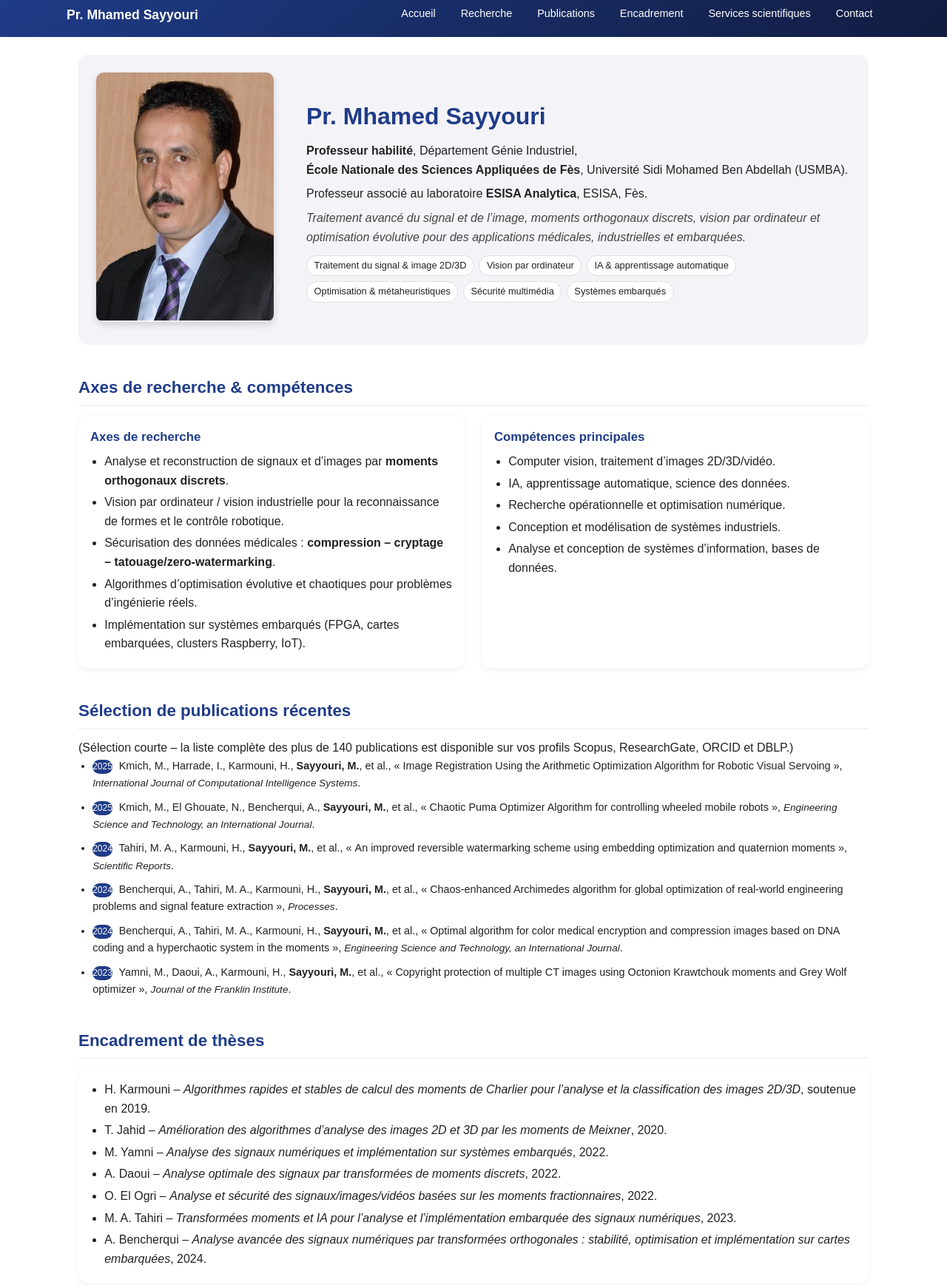
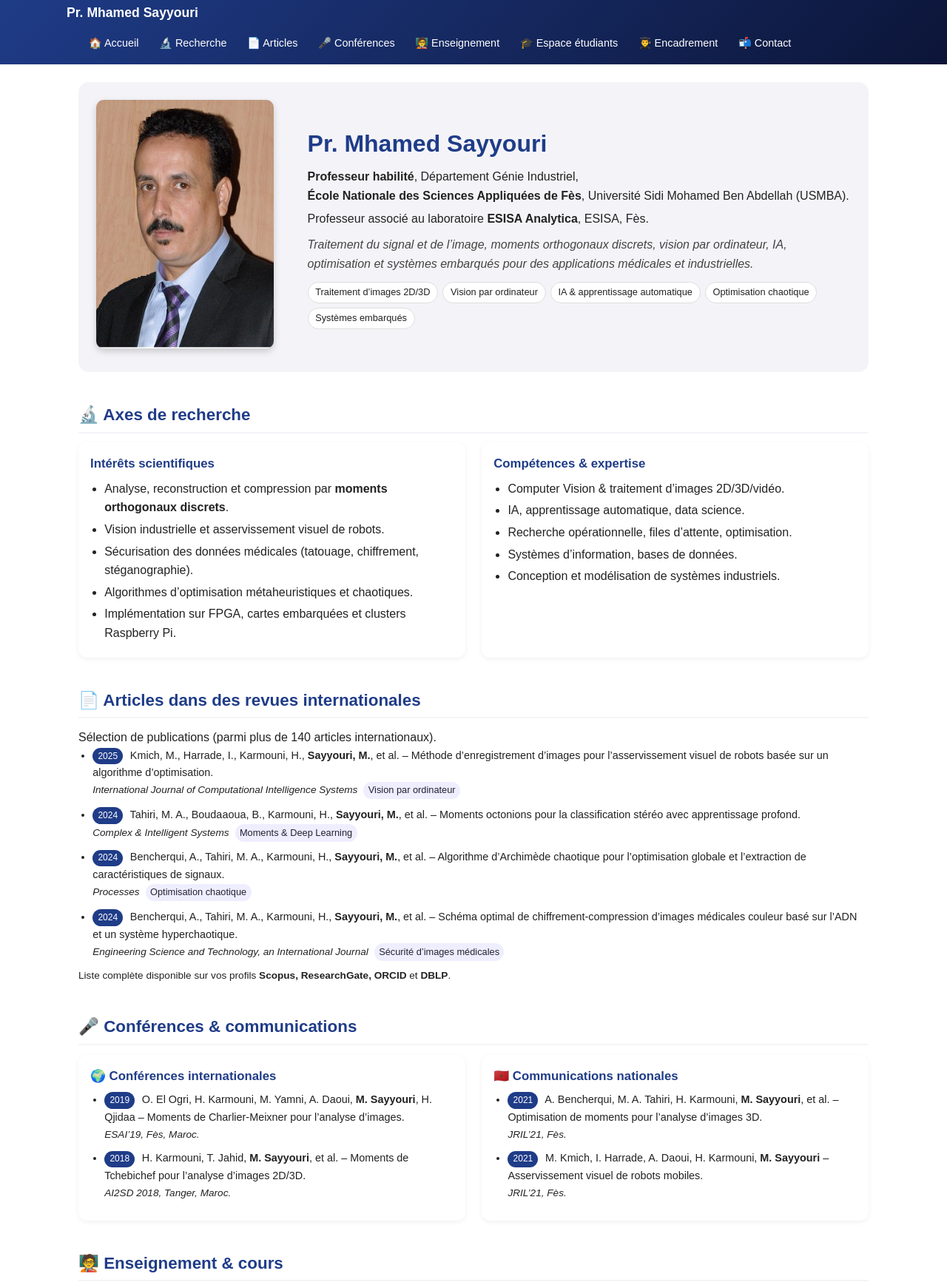
Before and after one commit to mhamedsayyouri/mhamedsayyouri.github.io, a plain HTML site: page index.html in a window 1280 px wide. Shown: the part 10-1747 px from the top of the page at 74% size. Drawn offline with Linux system fonts and the light colour scheme.

```diff
--- a/index.html
+++ b/index.html
@@ -5,30 +5,31 @@
   <title>Pr. Mhamed Sayyouri – Site personnel</title>
   <meta name="viewport" content="width=device-width, initial-scale=1">
   <meta name="description"
-        content="Pr. Mhamed Sayyouri – ENSA Fès, USMBA. Recherche en traitement du signal et de l'image, vision par ordinateur, intelligence artificielle et optimisation évolutive.">
+        content="Pr. Mhamed Sayyouri – ENSA Fès, USMBA. Recherche en traitement du signal et de l'image, vision par ordinateur, IA, optimisation et enseignement.">
   <style>
     :root{
       --primary:#1f3c88;
       --secondary:#f4f4f8;
       --accent:#8c4ba8;
+      --bg:#ffffff;
       --text:#222;
     }
     *{box-sizing:border-box;margin:0;padding:0;}
     body{
       font-family:Arial,Helvetica,sans-serif;
+      background:var(--bg);
       color:var(--text);
-      background:#ffffff;
       line-height:1.6;
     }
     a{color:var(--primary);text-decoration:none;}
     a:hover{text-decoration:underline;}
     header{
-      background:linear-gradient(135deg,var(--primary),#111c40);
+      background:linear-gradient(135deg,var(--primary),#0c1538);
       color:#fff;
-      padding:1rem 1.5rem;
+      padding:0.8rem 1.2rem;
       position:sticky;
       top:0;
-      z-index:10;
+      z-index:50;
     }
     .nav-container{
       max-width:1100px;
@@ -37,26 +38,29 @@
       align-items:center;
       justify-content:space-between;
       gap:1rem;
+      flex-wrap:wrap;
     }
     .logo-title{
+      font-weight:bold;
       font-size:1.1rem;
-      font-weight:bold;
     }
     nav ul{
       list-style:none;
       display:flex;
       flex-wrap:wrap;
-      gap:0.8rem;
+      gap:0.4rem;
       font-size:0.9rem;
     }
     nav a{
       color:#fff;
-      padding:0.3rem 0.6rem;
+      padding:0.25rem 0.6rem;
       border-radius:999px;
       border:1px solid transparent;
+      white-space:nowrap;
     }
     nav a:hover{
       border-color:#fff;
+      background:rgba(255,255,255,0.1);
     }
     main{
       max-width:1100px;
@@ -67,10 +71,7 @@
       margin-bottom:2.5rem;
     }
     h1,h2,h3{color:var(--primary);}
-    h1{
-      font-size:2rem;
-      margin-bottom:0.5rem;
-    }
+    h1{font-size:2rem;margin-bottom:0.4rem;}
     h2{
       font-size:1.4rem;
       margin-bottom:0.8rem;
@@ -81,7 +82,7 @@
     .hero{
       display:grid;
       grid-template-columns:260px minmax(0,1fr);
-      gap:1.5rem;
+      gap:1.6rem;
       align-items:center;
       background:var(--secondary);
       padding:1.5rem;
@@ -91,13 +92,13 @@
       width:100%;
       max-width:240px;
       border-radius:10px;
-      box-shadow:0 4px 10px rgba(0,0,0,0.15);
+      box-shadow:0 4px 10px rgba(0,0,0,0.18);
       object-fit:cover;
     }
-    .hero-info p{margin-bottom:0.4rem;}
+    .hero-info p{margin-bottom:0.35rem;}
     .tagline{
+      margin-top:0.6rem;
       font-style:italic;
-      margin-top:0.5rem;
       color:#444;
     }
     .chips{
@@ -116,16 +117,16 @@
     .two-cols{
       display:grid;
       grid-template-columns:repeat(auto-fit,minmax(260px,1fr));
-      gap:1.5rem;
+      gap:1.4rem;
     }
-    ul{margin-left:1.2rem;}
-    li{margin-bottom:0.25rem;}
     .card{
       background:#fff;
       border-radius:12px;
       padding:1rem;
-      box-shadow:0 2px 8px rgba(0,0,0,0.06);
+      box-shadow:0 2px 6px rgba(0,0,0,0.06);
     }
+    ul{margin-left:1.2rem;}
+    li{margin-bottom:0.25rem;}
     .pub-list li{
       margin-bottom:0.6rem;
       font-size:0.9rem;
@@ -134,28 +135,28 @@
     .year-badge{
       display:inline-block;
       font-size:0.75rem;
-      padding:0.1rem 0.f4rem;
+      padding:0.1rem 0.45rem;
       border-radius:999px;
       background:var(--primary);
       color:#fff;
-      margin-right:0.3rem;
+      margin-right:0.35rem;
+    }
+    .pill{
+      display:inline-block;
+      font-size:0.8rem;
+      padding:0.1rem 0.4rem;
+      border-radius:999px;
+      background:#eef;
+      color:#223;
+      margin-left:0.25rem;
     }
     .contact-grid{
       display:grid;
       grid-template-columns:minmax(0,1.4fr) minmax(0,1fr);
-      gap:1.5rem;
-    }
-    .badge{
-      display:inline-block;
-      background:var(--accent);
-      color:#fff;
-      padding:0.15rem 0.5rem;
-      border-radius:999px;
-      font-size:0.75rem;
-      margin-left:0.3rem;
+      gap:1.4rem;
     }
     footer{
-      background:#111c40;
+      background:#0c1538;
       color:#eee;
       text-align:center;
       padding:1rem;
@@ -178,19 +179,21 @@
     <div class="logo-title">Pr. Mhamed Sayyouri</div>
     <nav>
       <ul>
-        <li><a href="#apropos">Accueil</a></li>
-        <li><a href="#interets">Recherche</a></li>
-        <li><a href="#publications">Publications</a></li>
-        <li><a href="#encadrement">Encadrement</a></li>
-        <li><a href="#services">Services scientifiques</a></li>
-        <li><a href="#contact">Contact</a></li>
+        <li><a href="#apropos">🏠 Accueil</a></li>
+        <li><a href="#recherche">🔬 Recherche</a></li>
+        <li><a href="#articles">📄 Articles</a></li>
+        <li><a href="#conferences">🎤 Conférences</a></li>
+        <li><a href="#enseignement">🧑‍🏫 Enseignement</a></li>
+        <li><a href="#etudiants">🎓 Espace étudiants</a></li>
+        <li><a href="#encadrement">👨‍🎓 Encadrement</a></li>
+        <li><a href="#contact">📬 Contact</a></li>
       </ul>
     </nav>
   </div>
 </header>
 
 <main>
-  <!-- Section Accueil -->
+  <!-- ACCUEIL -->
   <section id="apropos">
     <div class="hero">
       <div>
@@ -202,197 +205,214 @@
            <strong>École Nationale des Sciences Appliquées de Fès</strong>, Université Sidi Mohamed Ben Abdellah (USMBA).</p>
         <p>Professeur associé au laboratoire <strong>ESISA Analytica</strong>, ESISA, Fès.</p>
         <p class="tagline">
-          Traitement avancé du signal et de l’image, moments orthogonaux discrets,
-          vision par ordinateur et optimisation évolutive pour des applications médicales,
-          industrielles et embarquées.
+          Traitement du signal et de l’image, moments orthogonaux discrets,
+          vision par ordinateur, IA, optimisation et systèmes embarqués
+          pour des applications médicales et industrielles.
         </p>
         <div class="chips">
-          <span class="chip">Traitement du signal & image 2D/3D</span>
+          <span class="chip">Traitement d’images 2D/3D</span>
           <span class="chip">Vision par ordinateur</span>
           <span class="chip">IA & apprentissage automatique</span>
-          <span class="chip">Optimisation & métaheuristiques</span>
-          <span class="chip">Sécurité multimédia</span>
+          <span class="chip">Optimisation chaotique</span>
           <span class="chip">Systèmes embarqués</span>
         </div>
       </div>
     </div>
   </section>
 
-  <!-- Section Intérêts & compétences -->
-  <section id="interets">
-    <h2>Axes de recherche & compétences</h2>
+  <!-- RECHERCHE -->
+  <section id="recherche">
+    <h2>🔬 Axes de recherche</h2>
     <div class="two-cols">
       <div class="card">
-        <h3>Axes de recherche</h3>
+        <h3>Intérêts scientifiques</h3>
         <ul>
-          <li>Analyse et reconstruction de signaux et d’images par <strong>moments orthogonaux discrets</strong>.</li>
-          <li>Vision par ordinateur / vision industrielle pour la reconnaissance de formes et le contrôle robotique.</li>
-          <li>Sécurisation des données médicales : <strong>compression – cryptage – tatouage/zero-watermarking</strong>.</li>
-          <li>Algorithmes d’optimisation évolutive et chaotiques pour problèmes d’ingénierie réels.</li>
-          <li>Implémentation sur systèmes embarqués (FPGA, cartes embarquées, clusters Raspberry, IoT).</li>
+          <li>Analyse, reconstruction et compression par <strong>moments orthogonaux discrets</strong>.</li>
+          <li>Vision industrielle et asservissement visuel de robots.</li>
+          <li>Sécurisation des données médicales (tatouage, chiffrement, stéganographie).</li>
+          <li>Algorithmes d’optimisation métaheuristiques et chaotiques.</li>
+          <li>Implémentation sur FPGA, cartes embarquées et clusters Raspberry Pi.</li>
         </ul>
       </div>
       <div class="card">
-        <h3>Compétences principales</h3>
+        <h3>Compétences & expertise</h3>
         <ul>
-          <li>Computer vision, traitement d’images 2D/3D/vidéo.</li>
-          <li>IA, apprentissage automatique, science des données.</li>
-          <li>Recherche opérationnelle et optimisation numérique.</li>
+          <li>Computer Vision & traitement d’images 2D/3D/vidéo.</li>
+          <li>IA, apprentissage automatique, data science.</li>
+          <li>Recherche opérationnelle, files d’attente, optimisation.</li>
+          <li>Systèmes d’information, bases de données.</li>
           <li>Conception et modélisation de systèmes industriels.</li>
-          <li>Analyse et conception de systèmes d’information, bases de données.</li>
         </ul>
       </div>
     </div>
   </section>
 
-  <!-- Section Publications -->
-  <section id="publications">
-    <h2>Sélection de publications récentes</h2>
-    <p>
-      (Sélection courte – la liste complète des plus de 140 publications est disponible sur vos profils
-      Scopus, ResearchGate, ORCID et DBLP.)
-    </p>
+  <!-- ARTICLES -->
+  <section id="articles">
+    <h2>📄 Articles dans des revues internationales</h2>
+    <p>Sélection de publications (parmi plus de 140 articles internationaux).</p>
     <ul class="pub-list">
       <li>
         <span class="year-badge">2025</span>
-        Kmich, M., Harrade, I., Karmouni, H., <strong>Sayyouri, M.</strong>, et al.,
-        «&nbsp;Image Registration Using the Arithmetic Optimization Algorithm for Robotic Visual Servoing&nbsp;»,
-        <span class="pub-venue">International Journal of Computational Intelligence Systems</span>.
-      </li>
-      <li>
-        <span class="year-badge">2025</span>
-        Kmich, M., El Ghouate, N., Bencherqui, A., <strong>Sayyouri, M.</strong>, et al.,
-        «&nbsp;Chaotic Puma Optimizer Algorithm for controlling wheeled mobile robots&nbsp;»,
-        <span class="pub-venue">Engineering Science and Technology, an International Journal</span>.
+        Kmich, M., Harrade, I., Karmouni, H., <strong>Sayyouri, M.</strong>, et al. –
+        Méthode d’enregistrement d’images pour l’asservissement visuel de robots basée sur un algorithme d’optimisation.<br>
+        <span class="pub-venue">International Journal of Computational Intelligence Systems</span>
+        <span class="pill">Vision par ordinateur</span>
       </li>
       <li>
         <span class="year-badge">2024</span>
-        Tahiri, M. A., Karmouni, H., <strong>Sayyouri, M.</strong>, et al.,
-        «&nbsp;An improved reversible watermarking scheme using embedding optimization and quaternion moments&nbsp;»,
-        <span class="pub-venue">Scientific Reports</span>.
+        Tahiri, M. A., Boudaaoua, B., Karmouni, H., <strong>Sayyouri, M.</strong>, et al. –
+        Moments octonions pour la classification stéréo avec apprentissage profond.<br>
+        <span class="pub-venue">Complex & Intelligent Systems</span>
+        <span class="pill">Moments & Deep Learning</span>
       </li>
       <li>
         <span class="year-badge">2024</span>
-        Bencherqui, A., Tahiri, M. A., Karmouni, H., <strong>Sayyouri, M.</strong>, et al.,
-        «&nbsp;Chaos-enhanced Archimedes algorithm for global optimization of real-world engineering problems and signal feature extraction&nbsp;»,
-        <span class="pub-venue">Processes</span>.
+        Bencherqui, A., Tahiri, M. A., Karmouni, H., <strong>Sayyouri, M.</strong>, et al. –
+        Algorithme d’Archimède chaotique pour l’optimisation globale et l’extraction de caractéristiques de signaux.<br>
+        <span class="pub-venue">Processes</span>
+        <span class="pill">Optimisation chaotique</span>
       </li>
       <li>
         <span class="year-badge">2024</span>
-        Bencherqui, A., Tahiri, M. A., Karmouni, H., <strong>Sayyouri, M.</strong>, et al.,
-        «&nbsp;Optimal algorithm for color medical encryption and compression images based on DNA coding and a hyperchaotic system in the moments&nbsp;»,
-        <span class="pub-venue">Engineering Science and Technology, an International Journal</span>.
-      </li>
-      <li>
-        <span class="year-badge">2023</span>
-        Yamni, M., Daoui, A., Karmouni, H., <strong>Sayyouri, M.</strong>, et al.,
-        «&nbsp;Copyright protection of multiple CT images using Octonion Krawtchouk moments and Grey Wolf optimizer&nbsp;»,
-        <span class="pub-venue">Journal of the Franklin Institute</span>.
+        Bencherqui, A., Tahiri, M. A., Karmouni, H., <strong>Sayyouri, M.</strong>, et al. –
+        Schéma optimal de chiffrement-compression d’images médicales couleur basé sur l’ADN et un système hyperchaotique.<br>
+        <span class="pub-venue">Engineering Science and Technology, an International Journal</span>
+        <span class="pill">Sécurité d’images médicales</span>
       </li>
     </ul>
+    <p style="font-size:0.85rem;margin-top:0.5rem;">
+      Liste complète disponible sur vos profils <strong>Scopus, ResearchGate, ORCID</strong> et <strong>DBLP</strong>.
+    </p>
   </section>
 
-  <!-- Section Encadrement -->
-  <section id="encadrement">
-    <h2>Encadrement de thèses</h2>
-    <div class="card">
-      <ul>
-        <li>H. Karmouni – <em>Algorithmes rapides et stables de calcul des moments de Charlier pour l’analyse et la classification des images 2D/3D</em>, soutenue en 2019.</li>
-        <li>T. Jahid – <em>Amélioration des algorithmes d’analyse des images 2D et 3D par les moments de Meixner</em>, 2020.</li>
-        <li>M. Yamni – <em>Analyse des signaux numériques et implémentation sur systèmes embarqués</em>, 2022.</li>
-        <li>A. Daoui – <em>Analyse optimale des signaux par transformées de moments discrets</em>, 2022.</li>
-        <li>O. El Ogri – <em>Analyse et sécurité des signaux/images/vidéos basées sur les moments fractionnaires</em>, 2022.</li>
-        <li>M. A. Tahiri – <em>Transformées moments et IA pour l’analyse et l’implémentation embarquée des signaux numériques</em>, 2023.</li>
-        <li>A. Bencherqui – <em>Analyse avancée des signaux numériques par transformées orthogonales : stabilité, optimisation et implémentation sur cartes embarquées</em>, 2024.</li>
-      </ul>
-    </div>
-  </section>
-<section id="enseignement">
-  <h2>Enseignement & Activités pédagogiques</h2>
-
-  <div class="card">
-    <h3>Modules enseignés</h3>
-    <ul>
-      <li>Analyse et Traitement d’Images 2D/3D</li>
-      <li>Vision par Ordinateur & Vision Industrielle</li>
-      <li>Optimisation & Métaheuristiques</li>
-      <li>Théorie des Graphes</li>
-      <li>Intelligence Artificielle</li>
-      <li>Bases de Données & Systèmes d'Information</li>
-      <li>Files d’Attente & Recherche Opérationnelle</li>
-      <li>Systèmes Embarqués & Temps Réel</li>
-    </ul>
-  </div>
-
-  <br>
-
-  <div class="card">
-    <h3>Cours & Supports pédagogiques</h3>
-    <ul>
-      <li>
-        <a href="cours/IA.pdf" target="_blank">Cours Intelligence Artificielle (PDF)</a>
-      </li>
-      <li>
-        <a href="cours/vision.pdf" target="_blank">Traitement d’Images & Vision par Ordinateur</a>
-      </li>
-      <li>
-        <a href="cours/optimisation.pdf" target="_blank">Optimisation & Métaheuristiques</a>
-      </li>
-      <li>
-        <a href="cours/graphes.pdf" target="_blank">Théorie des Graphes</a>
-      </li>
-      <li>
-        <a href="cours/bd.pdf" target="_blank">Bases de Données</a>
-      </li>
-      <li>
-        <a href="cours/queues.pdf" target="_blank">Files d’Attente</a>
-      </li>
-      <li>
-        <a href="cours/embarqués.pdf" target="_blank">Systèmes Embarqués</a>
-      </li>
-    </ul>
-
-    <p style="font-size:0.85rem; margin-top:0.7rem;">
-      (*Ajoutez les fichiers PDF dans un dossier <strong>cours/</strong> dans votre dépôt GitHub.*)
-    </p>
-  </div>
-</section>
-
-
-
-<li><a href="#enseignement">Enseignement 📘</a></li>
-
-  <!-- Section Services -->
-  <section id="services">
-    <h2>Services scientifiques & éditoriaux</h2>
+  <!-- CONFERENCES -->
+  <section id="conferences">
+    <h2>🎤 Conférences & communications</h2>
     <div class="two-cols">
       <div class="card">
-        <h3>Responsabilités</h3>
-        <ul>
-          <li>Membre du laboratoire <strong>LISA</strong> (Laboratoire d’Ingénierie, Systèmes et Applications).</li>
-          <li>Chef de l’équipe <strong>Automatique, Signaux et Systèmes (EASS)</strong>.</li>
-          <li>Organisation et comités scientifiques de plusieurs conférences (ICDTA, ESAI, CPI, ISCV, etc.).</li>
+        <h3>🌍 Conférences internationales</h3>
+        <ul class="pub-list">
+          <li>
+            <span class="year-badge">2019</span>
+            O. El Ogri, H. Karmouni, M. Yamni, A. Daoui, <strong>M. Sayyouri</strong>, H. Qjidaa –
+            Moments de Charlier-Meixner pour l’analyse d’images.<br>
+            <span class="pub-venue">ESAI’19, Fès, Maroc.</span>
+          </li>
+          <li>
+            <span class="year-badge">2018</span>
+            H. Karmouni, T. Jahid, <strong>M. Sayyouri</strong>, et al. –
+            Moments de Tchebichef pour l’analyse d’images 2D/3D.<br>
+            <span class="pub-venue">AI2SD 2018, Tanger, Maroc.</span>
+          </li>
         </ul>
       </div>
       <div class="card">
-        <h3>Activités éditoriales <span class="badge">Éditeur & reviewer</span></h3>
-        <ul>
-          <li>Éditeur académique : <em>International Journal of Digital Multimedia Broadcasting</em>, <em>Advances in Mathematical Physics</em>, <em>The Scientific World Journal</em>.</li>
-          <li>Relecteur pour de nombreuses revues (IEEE Transactions on Image Processing, Pattern Recognition, Expert Systems with Applications, Signal Processing, Sensors, Applied Sciences, etc.).</li>
+        <h3>🇲🇦 Communications nationales</h3>
+        <ul class="pub-list">
+          <li>
+            <span class="year-badge">2021</span>
+            A. Bencherqui, M. A. Tahiri, H. Karmouni, <strong>M. Sayyouri</strong>, et al. –
+            Optimisation de moments pour l’analyse d’images 3D.<br>
+            <span class="pub-venue">JRIL’21, Fès.</span>
+          </li>
+          <li>
+            <span class="year-badge">2021</span>
+            M. Kmich, I. Harrade, A. Daoui, H. Karmouni, <strong>M. Sayyouri</strong> –
+            Asservissement visuel de robots mobiles.<br>
+            <span class="pub-venue">JRIL’21, Fès.</span>
+          </li>
         </ul>
       </div>
     </div>
   </section>
 
-  <!-- Section Contact -->
+  <!-- ENSEIGNEMENT -->
+  <section id="enseignement">
+    <h2>🧑‍🏫 Enseignement & cours</h2>
+    <div class="two-cols">
+      <div class="card">
+        <h3>Modules enseignés</h3>
+        <ul>
+          <li>Analyse et traitement d’images 2D/3D & Vision industrielle.</li>
+          <li>Intelligence artificielle et apprentissage automatique.</li>
+          <li>Optimisation & métaheuristiques, recherche opérationnelle, files d’attente.</li>
+          <li>Systèmes embarqués & temps réel.</li>
+          <li>Théorie des graphes.</li>
+          <li>Bases de données & systèmes d’information.</li>
+        </ul>
+      </div>
+      <div class="card">
+        <h3>Supports de cours (exemples)</h3>
+        <p style="font-size:0.9rem;">
+          Placez vos polycopiés dans un dossier <code>cours/</code> du dépôt, puis liez-les ici.
+        </p>
+        <ul>
+          <li><a href="cours/IA.pdf" target="_blank">Cours Intelligence Artificielle</a></li>
+          <li><a href="cours/Vision_Image.pdf" target="_blank">Traitement d’Images & Vision</a></li>
+          <li><a href="cours/Optimisation_Metaheuristiques.pdf" target="_blank">Optimisation & Métaheuristiques</a></li>
+          <li><a href="cours/Theorie_Graphes.pdf" target="_blank">Théorie des Graphes</a></li>
+        </ul>
+      </div>
+    </div>
+  </section>
+
+  <!-- ESPACE ETUDIANTS -->
+  <section id="etudiants">
+    <h2>🎓 Espace étudiants</h2>
+    <div class="two-cols">
+      <div class="card">
+        <h3>Ressources & documents</h3>
+        <ul>
+          <li><a href="docs/Planning_Cours.pdf" target="_blank">Planning des cours & contrôles</a></li>
+          <li><a href="docs/Consignes_Rapports.pdf" target="_blank">Consignes pour rapports, PFA & PFE</a></li>
+          <li><a href="docs/Format_Presentation.pdf" target="_blank">Format des présentations orales</a></li>
+          <li><a href="docs/Grille_Evaluation_Projet.pdf" target="_blank">Grille d’évaluation des projets</a></li>
+        </ul>
+        <p style="font-size:0.85rem;margin-top:0.5rem;">
+          (*Créer un dossier <code>docs/</code> et y ajouter vos fichiers PDF.*)
+        </p>
+      </div>
+      <div class="card">
+        <h3>TP, projets & code</h3>
+        <ul>
+          <li><a href="tp/TP_Traitement_Image_MATLAB.pdf" target="_blank">TP Traitement d’images (MATLAB)</a></li>
+          <li><a href="tp/TP_Systemes_Embarques.pdf" target="_blank">TP Systèmes embarqués & temps réel</a></li>
+          <li><a href="tp/TP_Optimisation.pdf" target="_blank">TP Optimisation & métaheuristiques</a></li>
+          <li><a href="https://github.com/mhamedsayyouri" target="_blank">Dépôts GitHub de codes et projets</a></li>
+        </ul>
+        <p style="font-size:0.85rem;margin-top:0.5rem;">
+          (*Créer un dossier <code>tp/</code> pour déposer les PDF de TP, ou bien lier directement vos dépôts GitHub.*)
+        </p>
+      </div>
+    </div>
+  </section>
+
+  <!-- ENCADREMENT -->
+  <section id="encadrement">
+    <h2>👨‍🎓 Encadrement de thèses</h2>
+    <div class="card">
+      <ul>
+        <li>H. Karmouni – Moments de Charlier pour l’analyse et la classification d’images 2D/3D (2019).</li>
+        <li>T. Jahid – Moments de Meixner pour l’analyse d’images (2020).</li>
+        <li>M. Yamni – Analyse de signaux numériques et implémentation sur systèmes embarqués (2022).</li>
+        <li>A. Daoui – Analyse optimale de signaux par moments discrets (2022).</li>
+        <li>O. El Ogri – Moments fractionnaires pour la sécurité de signaux/images/vidéos (2022).</li>
+        <li>M. A. Tahiri – Moments & IA pour l’implémentation embarquée (2023).</li>
+        <li>A. Bencherqui – Transformées orthogonales, optimisation et implémentation embarquée (2024).</li>
+      </ul>
+    </div>
+  </section>
+
+  <!-- CONTACT -->
   <section id="contact">
-    <h2>Contact</h2>
+    <h2>📬 Contact</h2>
     <div class="contact-grid">
       <div class="card">
         <h3>Coordonnées</h3>
         <p><strong>ENSA Fès – Université Sidi Mohamed Ben Abdellah</strong></p>
         <p>BP 72, Avenue My Abdallah km 5, Route d’Imouzzer<br>Fès, Maroc</p>
-        <p>Tél. : +212 6 62 22 46 55 &nbsp; / &nbsp; +212 5 35 61 91 44</p>
+        <p>Tél. : +212 6 62 22 46 55 &nbsp;/&nbsp; +212 5 35 61 91 44</p>
         <p>Email : <a href="mailto:mhamed.sayyouri@usmba.ac.ma">mhamed.sayyouri@usmba.ac.ma</a></p>
       </div>
       <div class="card">
@@ -404,7 +424,7 @@
           <li>DBLP</li>
         </ul>
         <p style="font-size:0.85rem;margin-top:0.4rem;">
-          (Ajouter ici les liens cliquables vers vos profils.)
+          (Remplacez par des liens directs vers vos profils.)
         </p>
       </div>
     </div>
```
